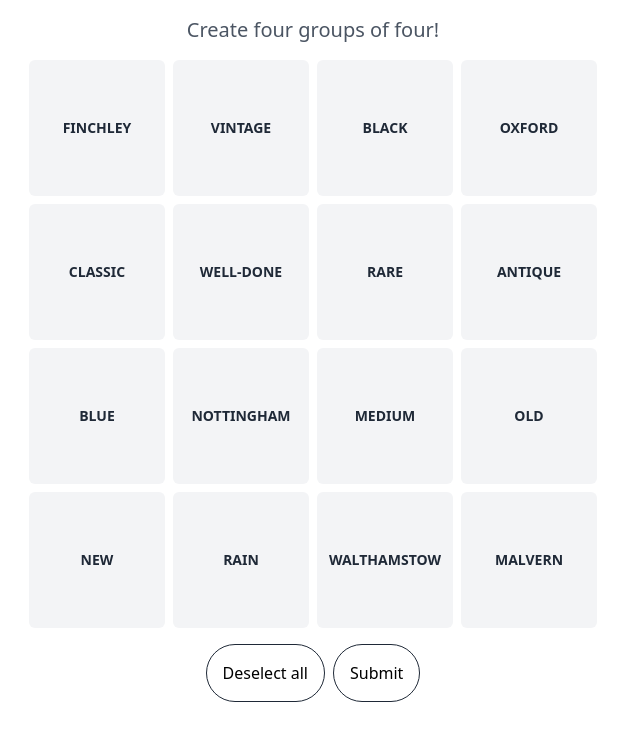
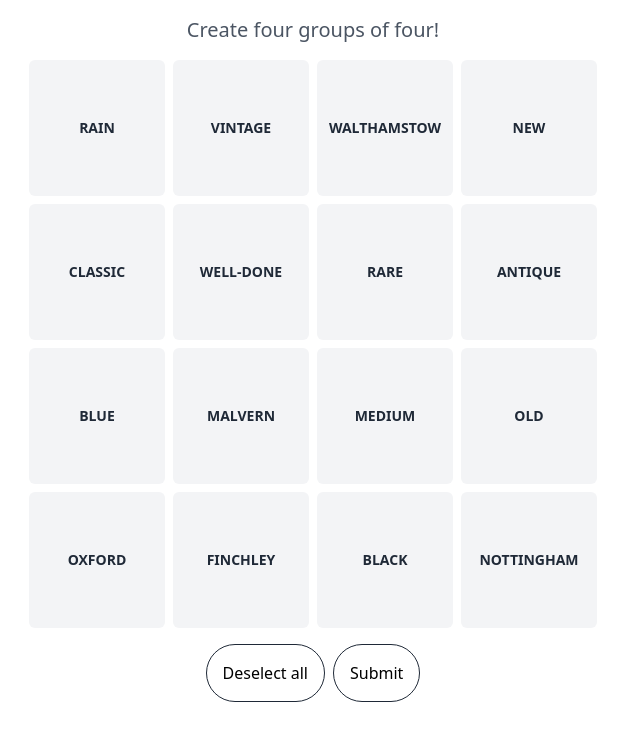
Before and after one commit to tompretty/connections, a React (Vite) app: page / in a window 1280 px wide. Shown: the top 740 px of the page, without its empty margins (327-967 px from the left). Built offline with nearby package versions, Linux system fonts and the light colour scheme.

Commit message:
swap group difficulties

```diff
--- a/src/puzzle.ts
+++ b/src/puzzle.ts
@@ -10,6 +10,6 @@
 export const CONNECTIONS_PUZZLE: ConnectionsPuzzle = {
   yellow: ["OLD", "ANTIQUE", "VINTAGE", "CLASSIC"],
   green: ["BLUE", "RARE", "MEDIUM", "WELL-DONE"],
-  blue: ["NOTTINGHAM", "RAIN", "NEW", "BLACK"],
-  purple: ["MALVERN", "FINCHLEY", "OXFORD", "WALTHAMSTOW"],
+  blue: ["MALVERN", "FINCHLEY", "OXFORD", "WALTHAMSTOW"],
+  purple: ["NOTTINGHAM", "RAIN", "NEW", "BLACK"],
 };
```
